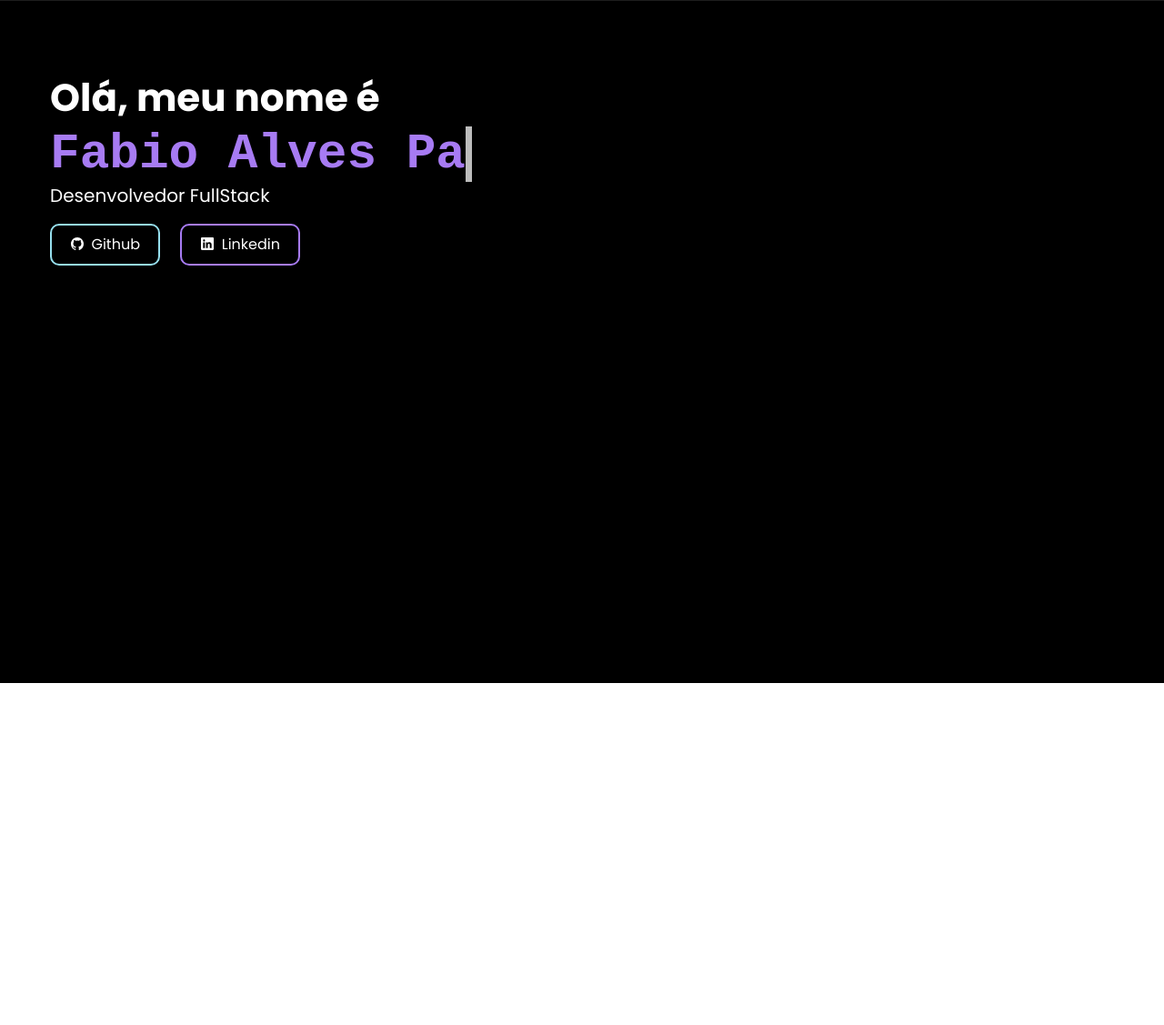
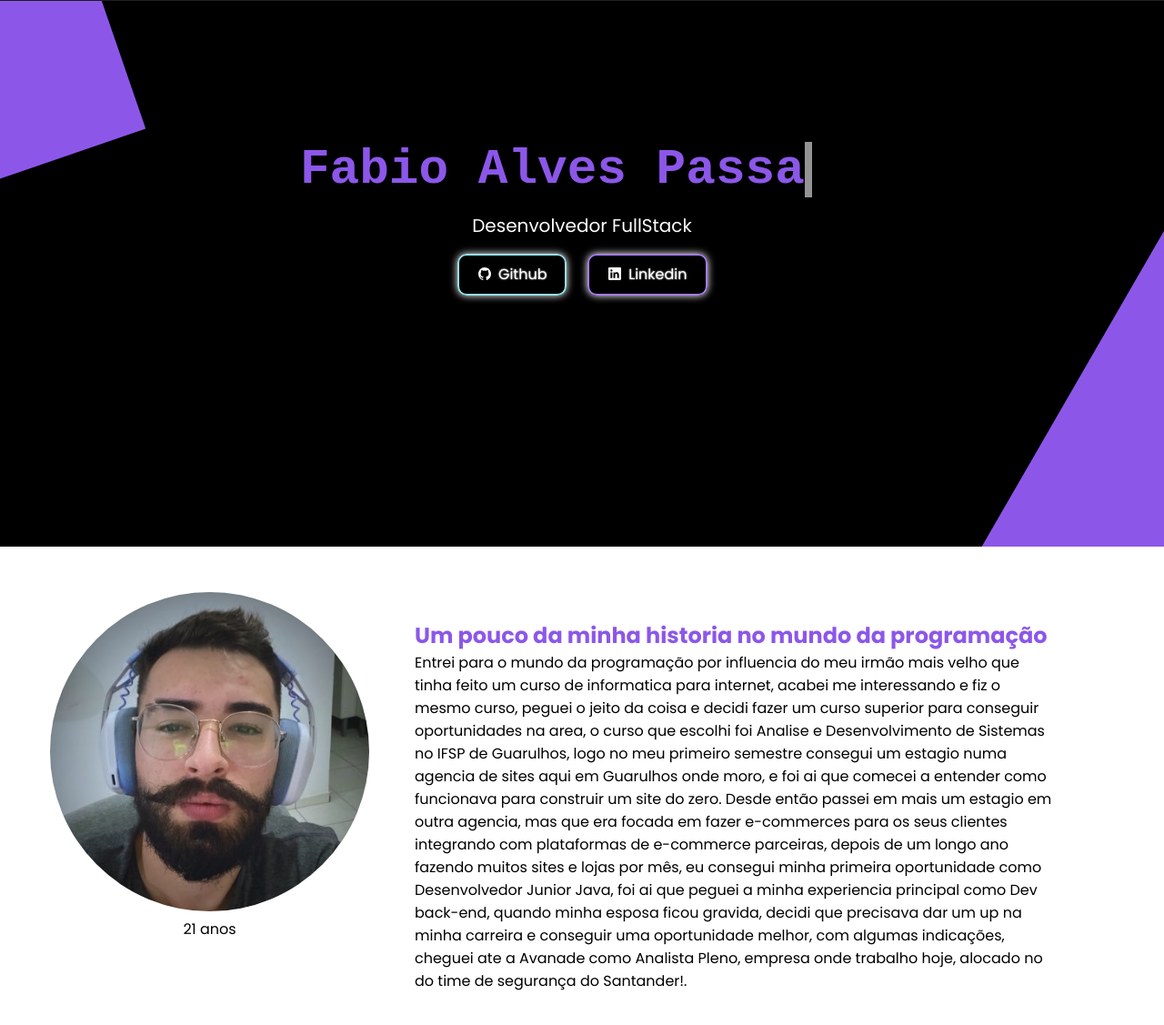
Before and after one commit to fabanhas/porfolio, a plain HTML site: page index.html in a window 1280 px wide. Shown: the part 69-1196 px from the top of the page at 91% size. Before the commit the page ends 820 px from the top, so only its background shows below. Drawn offline with nearby package versions, Linux system fonts and the light colour scheme.

Commit message:
adicionando seção sobre

```diff
--- a/assets/css/style.css
+++ b/assets/css/style.css
@@ -16,10 +16,22 @@ body{
     display: block;
     margin: auto;
 }
+.text-center{
+    text-align: center;
+}
 .flex{
     display: flex;
     flex-wrap: wrap;
 }
+.justify-center{
+    justify-content: center;
+}
+.justify-between{
+    justify-content: space-between;
+}
+
+
+
 header{
     height: 70px;
     background-color: rgb(29, 29, 29);
@@ -44,32 +56,58 @@ header ul li a{
 }
 .fundo{
     background-color: #000;
-    height: 600px;
+    height: 450px;
     color: #fff;
     padding: 75px 0;
+    text-align: center;
+    position: relative;
+    z-index: 1;
+    overflow: hidden;
+}
+.fundo::after{
+    position: absolute;
+    content: "";
+    width: 500px;
+    height: 300px;
+    background-color: #8c57e9;
+    z-index: 3;
+    right: -269px;
+    bottom: -70px;
+    transform: rotate(300deg);
+}
+.fundo::before{
+    position: absolute;
+    content: "";
+    width: 500px;
+    height: 300px;
+    background-color: #8c57e9;
+    z-index: 3;
+    left: -375px;
+    top: -70px;
+    transform: rotate(341deg);
 }
 .fundo h1{
+    margin-top: 5rem;
     font-size: 42px;
     color: #fff;
     position: relative;
     width: max-content;
+    margin: 1rem auto;
 }
 .fundo h2{
-    color: #a77bf3;
-    /* font-size: 56px; */
+    color: #8c57e9;
     position: relative;
     width: max-content;
     font-size: clamp(1rem, 3vw + 1rem, 4rem);
     font-family: monospace;
+    margin: 5rem auto 1rem auto;
 }
 .fundo p{
     font-size: 20px;
 }
 .links{
-    display: flex;
-    justify-content: space-between;
     width: 275px;
-    margin-top: 1rem;
+    margin: 1rem auto;
 }
 .links a{
     border: 2px solid #fff;
@@ -78,12 +116,15 @@ header ul li a{
     border-radius: 10px;
     color: #fff;
     line-height: 1.3;
+    text-shadow:  0 0 0.125em currentColor;
 }
 .links a:first-of-type{
     border-color: #96dfed;
+    box-shadow:  0 0 0.5em 0 ;
 }
 .links a:last-of-type{
     border-color: #a77bf3;
+    box-shadow:  0 0 0.5em 0 ;
 }
 .links ion-icon{
     position: relative;
@@ -104,15 +145,33 @@ header ul li a{
 .fundo h2::before {
   background: var(--bg-color);
   animation: typewriter var(--typewriterSpeed)
-    steps(var(--typewriterCharacters)) 1s forwards;
+    steps(var(--typewriterCharacters)) 100ms forwards;
 }
 
 .fundo h2::after {
-    width: 0.125em;
+    width: 0.150em;
   background: rgb(255, 255, 255);
   animation: typewriter var(--typewriterSpeed)
-      steps(var(--typewriterCharacters)) 1s forwards,
+      steps(var(--typewriterCharacters)) 100ms forwards,
     blink 750ms steps(var(--typewriterCharacters)) infinite;
+}
+
+#sobre{
+    padding: 50px 0 ;
+}
+#sobre .foto{
+    width: 30%;
+}
+#sobre .foto ~ div{
+    width: 60%;
+    padding: 30px 50px;
+}
+#sobre .foto ~ div h2{
+    color: #8c57e9;
+}
+#sobre .foto img{
+    border-radius: 50%;
+    max-width: 100%;
 }
 
 @keyframes typewriter {
--- a/index.html
+++ b/index.html
@@ -37,12 +37,12 @@
     </header>
     <section class="fundo">
         <div class="container">
-            <div class="flex">
+            <div class="flex justify-center">
                 <div>
-                    <h1 data-aos="fade-down">Olá, meu nome é</h1>
+                    <!-- <h1 data-aos="fade-down">Olá, meu nome é</h1> -->
                     <h2>Fabio Alves Passada</h2>
                     <p data-aos="fade-up">Desenvolvedor FullStack</p>
-                    <div class="links">
+                    <div class="links flex justify-between" data-aos="fade-up">
                         <a href="https://github.com/fabanhas">
                             <ion-icon name="logo-github"></ion-icon>
                             <span>Github</span>
@@ -53,9 +53,7 @@
                         </a>
                     </div>
                 </div>
-                <div class="animation">
 
-                </div>
             </div>
 
         </div>
@@ -64,7 +62,18 @@
 
     <section id="sobre">
         <div class="container">
-
+            <div class="flex">
+                <div class="foto" data-aos="fade-down">
+                    <img src="assets/img/me.jpg" alt="Eu">
+                    <p class="text-center">21 anos</p>
+                </div>
+                <div data-aos="fade-left">
+                    <h2>Um pouco da minha historia no mundo da programação</h2>
+                    <p>Entrei para o mundo da programação por influencia do meu irmão mais velho que tinha feito um curso de informatica para internet, acabei me interessando e fiz o mesmo curso, peguei o jeito da coisa e decidi fazer um curso superior para conseguir oportunidades na area, o curso que escolhi foi Analise e Desenvolvimento de Sistemas no IFSP de Guarulhos, logo no meu primeiro semestre consegui um estagio numa agencia de sites aqui em Guarulhos onde moro, e foi ai que comecei a entender como funcionava para construir um site do zero.
+                        Desde então passei em mais um estagio em outra agencia, mas que era focada em fazer e-commerces para os seus clientes integrando com plataformas de e-commerce parceiras, depois de um longo ano fazendo muitos sites e lojas por mês, eu consegui minha primeira oportunidade como Desenvolvedor Junior Java, foi ai que peguei a minha experiencia principal como Dev back-end, quando minha esposa ficou gravida, decidi que precisava dar um up na minha carreira e conseguir uma oportunidade melhor, com algumas indicações, cheguei ate a Avanade como Analista Pleno, empresa onde trabalho hoje, alocado no do time de segurança do Santander!.
+                    </p>
+                </div>
+            </div>
         </div>
     </section>
 
```
Also changed, not shown: assets/img/me.jpg (added).
